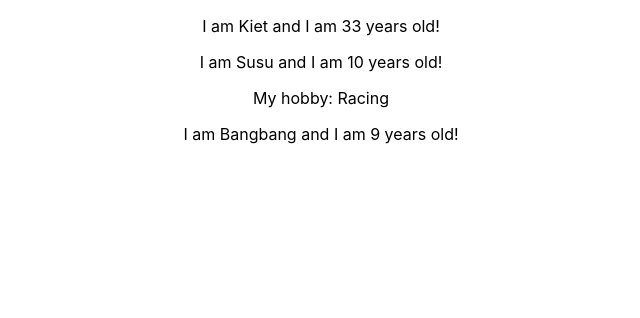
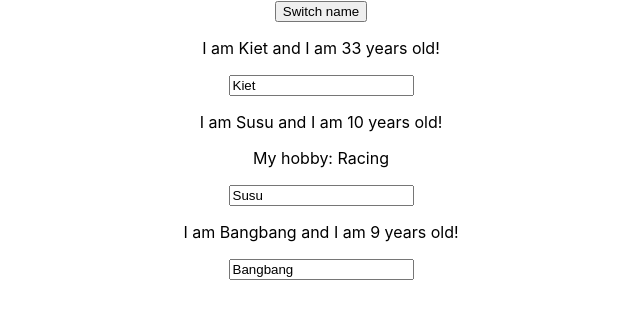
Before and after one commit to Kiet-Nguyen/React-playground, a React (Create React App) app: page / in a window 1280 px wide. Shown: the top 318 px of the page, without its empty margins (319-959 px from the left). Built offline with nearby package versions, Linux system fonts and the light colour scheme.

Commit message:
state, two-way binding

```diff
--- a/src/App.js
+++ b/src/App.js
@@ -4,12 +4,59 @@
 import Person from './Person/Person';
 
 class App extends Component {
+  state = {
+    persons: [
+      { name: 'Kiet', age: 33 },
+      { name: 'Susu', age: 10 },
+      { name: 'Bangbang', age: 9 },
+    ],
+  }
+
+  switchNameHandler = (newName) => {
+    this.setState( {
+      persons: [
+        { name: newName, age: 33 },
+        { name: 'Susu Nguyen', age: 10 },
+        { name: 'Bangbang', age: 9 },
+      ]
+    } );
+  }
+
+  nameChangeHandler = (event) => {
+    this.setState({
+      persons: [
+        { name: 'Kiet', age: 33 },
+        { name: event.target.value, age: 10 },
+        { name: 'Bangbang', age: 9 },
+      ]
+    });
+  }
+
   render() {
     return (
       <div className="App">
-        <Person name="Kiet" age="33" />
-        <Person name="Susu" age="10">My hobby: Racing</Person>
-        <Person name="Bangbang" age="9" />
+        <button onClick={this.switchNameHandler.bind(this, 'KietN')}>
+          Switch name
+        </button>
+
+        <Person
+          name={this.state.persons[0].name}
+          age={this.state.persons[0].age}
+        />
+
+        <Person
+          name={this.state.persons[1].name}
+          age={this.state.persons[1].age}
+          click={this.switchNameHandler.bind(this, 'SusuN')}
+          changed={this.nameChangeHandler}
+        >
+          My hobby: Racing
+        </Person>
+
+        <Person
+          name={this.state.persons[2].name}
+          age={this.state.persons[2].age}
+        />
       </div>
     );
   }
--- a/src/Person/Person.js
+++ b/src/Person/Person.js
@@ -3,8 +3,11 @@
 const Person = (props) => {
   return (
     <div>
-      <p>I am {props.name} and I am {props.age} years old!</p>
+      <p onClick={props.click}>
+        I am {props.name} and I am {props.age} years old!
+      </p>
       <p>{props.children}</p>
+      <input type="text" onChange={props.changed} value={props.name} />
     </div>
   );
 };
```
